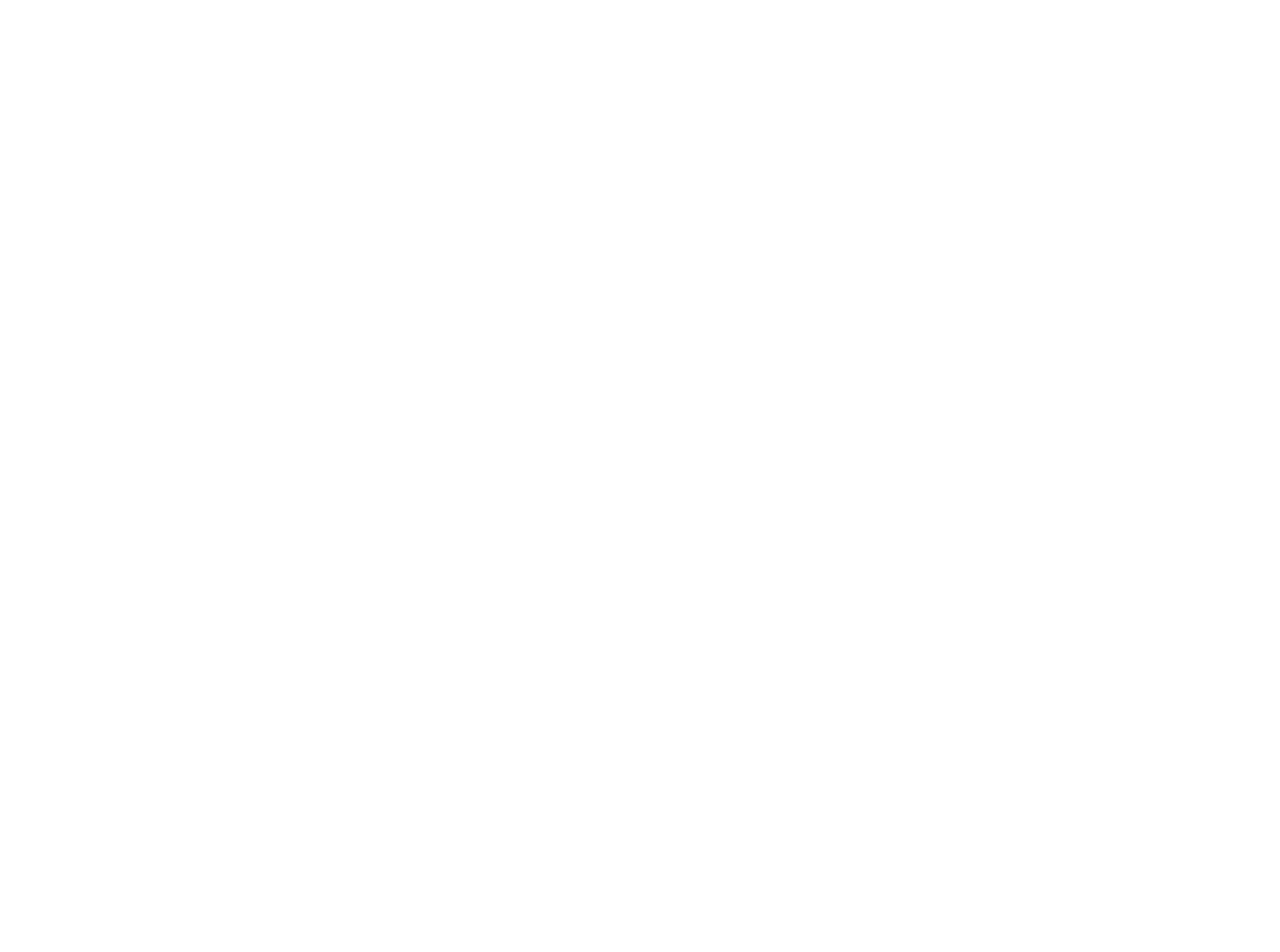
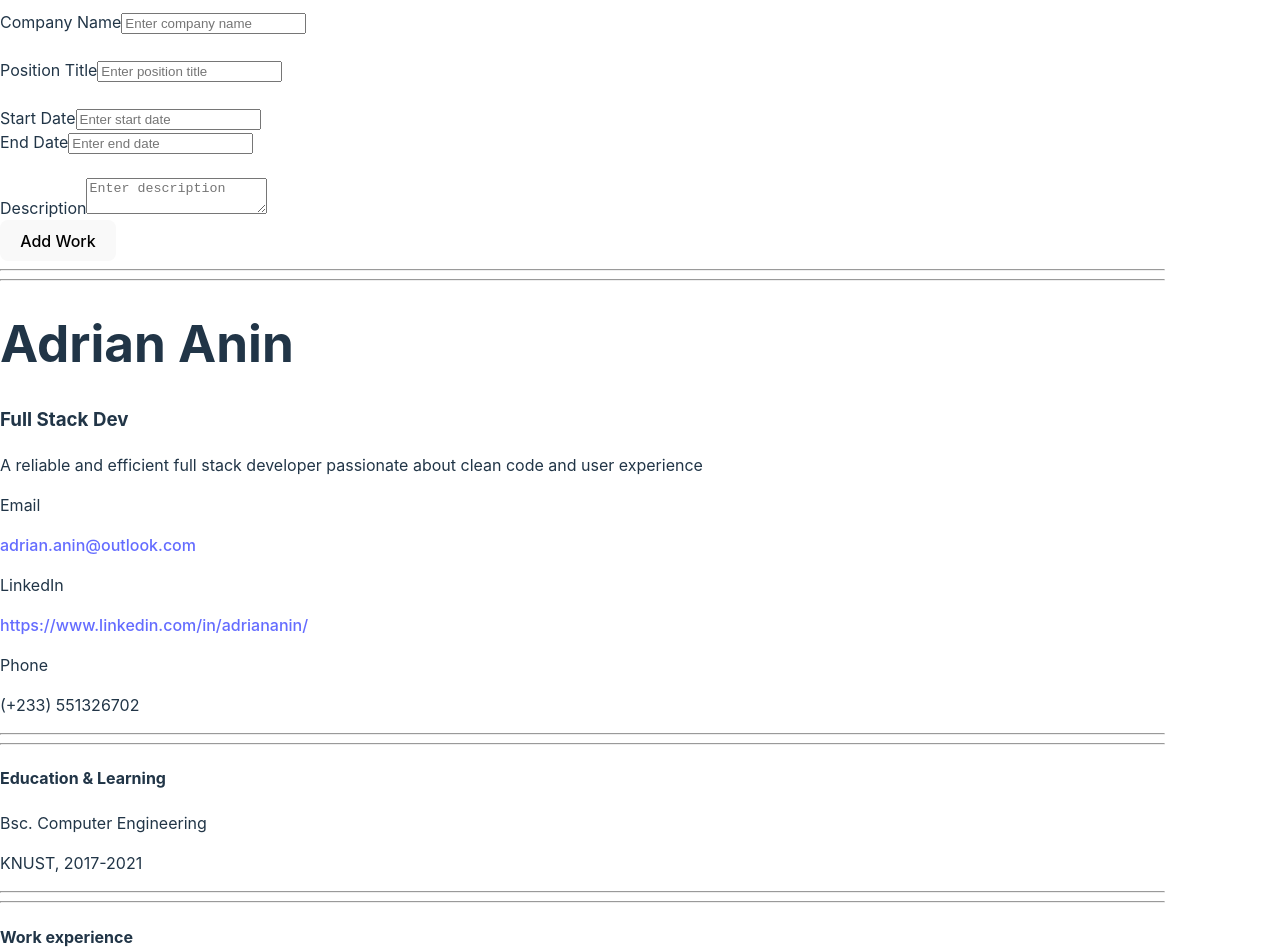
Before and after one commit to adrianeanin/react-cv-generator, a React (Vite) app in the folder cv-generator/: page / in a window 1280 px wide. Shown: the part 900-1852 px from the top of the page. Before the commit the page ends 888 px from the top, so only its background shows below. Built offline with nearby package versions, Linux system fonts and the light colour scheme.

Commit message:
add work experience section

```diff
--- a/cv-generator/src/App.jsx
+++ b/cv-generator/src/App.jsx
@@ -1,13 +1,15 @@
-import { useState } from "react";
 import PersonalDetails from "./components/PersonalDetails";
 import DisplayPersonal from "./components/DisplayPersonal";
 import DisplayEducation from "./components/DisplayEducation";
 import Education from "./components/Education";
+import DisplayWork from "./components/DisplayWork";
+import Work from "./components/Work";
 import { v4 as uuidv4 } from "uuid";
+import { useState } from "react";
 
 const App = () => {
   const [personData, setPersonData] = useState({
-    fullName: "Adrian",
+    fullName: "Adrian Anin",
     role: "Full Stack Dev",
     summary:
       "A reliable and efficient full stack developer passionate about clean code and user experience",
@@ -16,7 +18,15 @@
     phone: "(+233) 551326702",
   });
 
-  const [education, setEducation] = useState([]);
+  const [education, setEducation] = useState([
+    {
+      id: "",
+      school: "KNUST",
+      degree: "Bsc. Computer Engineering",
+      startDate: "2017",
+      endDate: "2021",
+    },
+  ]);
   const [newEducation, setNewEducation] = useState({
     id: "",
     school: "",
@@ -24,6 +34,41 @@
     startDate: "",
     endDate: "",
   });
+  const [workExp, setWorkExp] = useState([
+    {
+      id: "",
+      role: "Full Stack Engineer",
+      company: "Microsoft",
+      startDate: "2023",
+      endDate: "Present",
+      description:
+        "Designing end-to-end experience for financial products on mobile & web platforms. Working closely with managers, marketing specialists and developers.",
+    },
+  ]);
+
+  const [newWorkExp, setNewWorkExp] = useState({
+    id: "",
+    role: "",
+    company: "",
+    startDate: "",
+    endDate: "",
+    description: "",
+  });
+
+  const addWorkItem = () => {
+    const newId = uuidv4();
+
+    const newWorkItem = {
+      id: newId,
+      role: newWorkExp.role,
+      company: newWorkExp.company,
+      startDate: newWorkExp.startDate,
+      endDate: newWorkExp.endDate,
+      description: newWorkExp.description,
+    };
+
+    setWorkExp([...workExp, newWorkItem]);
+  };
 
   const addEducationItem = () => {
     const newId = uuidv4();
@@ -57,16 +102,32 @@
     });
   };
 
+  const handleWorkChange = (e) => {
+    const { name, value } = e.target;
+    setNewWorkExp({
+      ...newWorkExp,
+      [name]: value,
+    });
+  };
+
   return (
     <>
       <PersonalDetails handleChange={handleChange} person={personData} />
       <br />
+      <hr />
       <Education
         handleChange={handleEduChange}
         education={newEducation}
         onClick={addEducationItem}
       />
-
+      <br />
+      <hr />
+      <Work
+        handleChange={handleWorkChange}
+        work={newWorkExp}
+        onClick={addWorkItem}
+      />
+      <hr />
       <hr />
       <DisplayPersonal person={personData} />
       <hr />
@@ -78,6 +139,17 @@
           isFirstRender={index === 0 ? true : false}
         />
       ))}
+
+      <hr />
+      <hr />
+      {workExp.map((item, index) => (
+        <DisplayWork
+          key={item.id}
+          work={item}
+          isFirstRender={index === 0 ? true : false}
+        />
+      ))}
+      {/* <DisplayWork /> */}
       {/* <DisplayEducation education={newEducation} /> */}
     </>
   );
--- /dev/null
+++ b/cv-generator/src/components/DisplayWork.jsx
@@ -0,0 +1,16 @@
+const DisplayWork = ({ work, isFirstRender }) => {
+  return (
+    <>
+      {isFirstRender && <h4>Work experience</h4>}
+      <div className="work">
+        <p>{work.role}</p>
+        <p>
+          {work.company}, {work.startDate}-{work.endDate}
+        </p>
+        <p>{work.description}</p>
+      </div>
+    </>
+  );
+};
+
+export default DisplayWork;
--- a/cv-generator/src/components/PersonalDetails.jsx
+++ b/cv-generator/src/components/PersonalDetails.jsx
@@ -1,6 +1,8 @@
 const PersonalDetails = ({ handleChange, person }) => {
   return (
     <>
+      <h1>Personal Details</h1>
+
       <div className="input">
         <label htmlFor="fullName">Full Name</label>
         <input
--- /dev/null
+++ b/cv-generator/src/components/Work.jsx
@@ -0,0 +1,69 @@
+const Work = ({ work, handleChange, onClick }) => {
+  return (
+    <>
+      <h1>Experience</h1>
+      <div className="input">
+        <label htmlFor="company">Company Name</label>
+        <input
+          type="text"
+          placeholder="Enter company name"
+          id="company"
+          name="company"
+          value={work.school}
+          onChange={handleChange}
+        />
+      </div>
+      <br />
+      <div className="input">
+        <label htmlFor="role">Position Title</label>
+        <input
+          type="text"
+          placeholder="Enter position title"
+          id="role"
+          name="role"
+          value={work.degree}
+          onChange={handleChange}
+        />
+      </div>
+      <br />
+      <div className="dates">
+        <label htmlFor="startDate">Start Date</label>
+        <input
+          type="text"
+          placeholder="Enter start date"
+          id="startDate"
+          name="startDate"
+          value={work.startDate}
+          onChange={handleChange}
+        />
+        <br />
+
+        <label htmlFor="endDate">End Date</label>
+        <input
+          type="text"
+          placeholder="Enter end date"
+          id="endDate"
+          name="endDate"
+          value={work.endDate}
+          onChange={handleChange}
+        />
+      </div>
+      <br />
+      <div className="input">
+        <label htmlFor="description">Description</label>
+        <textarea
+          type="text"
+          placeholder="Enter description"
+          id="description"
+          name="description"
+          onChange={handleChange}
+          value={work.description}
+        />
+      </div>
+
+      <button onClick={onClick}>Add Work</button>
+    </>
+  );
+};
+
+export default Work;
--- a/cv-generator/src/main.jsx
+++ b/cv-generator/src/main.jsx
@@ -1,7 +1,7 @@
 import React from "react";
 import ReactDOM from "react-dom/client";
 import App from "./App.jsx";
-// import "./index.css";
+import "./assets/styles/index.css";
 
 ReactDOM.createRoot(document.getElementById("root")).render(
   <React.StrictMode>
```
